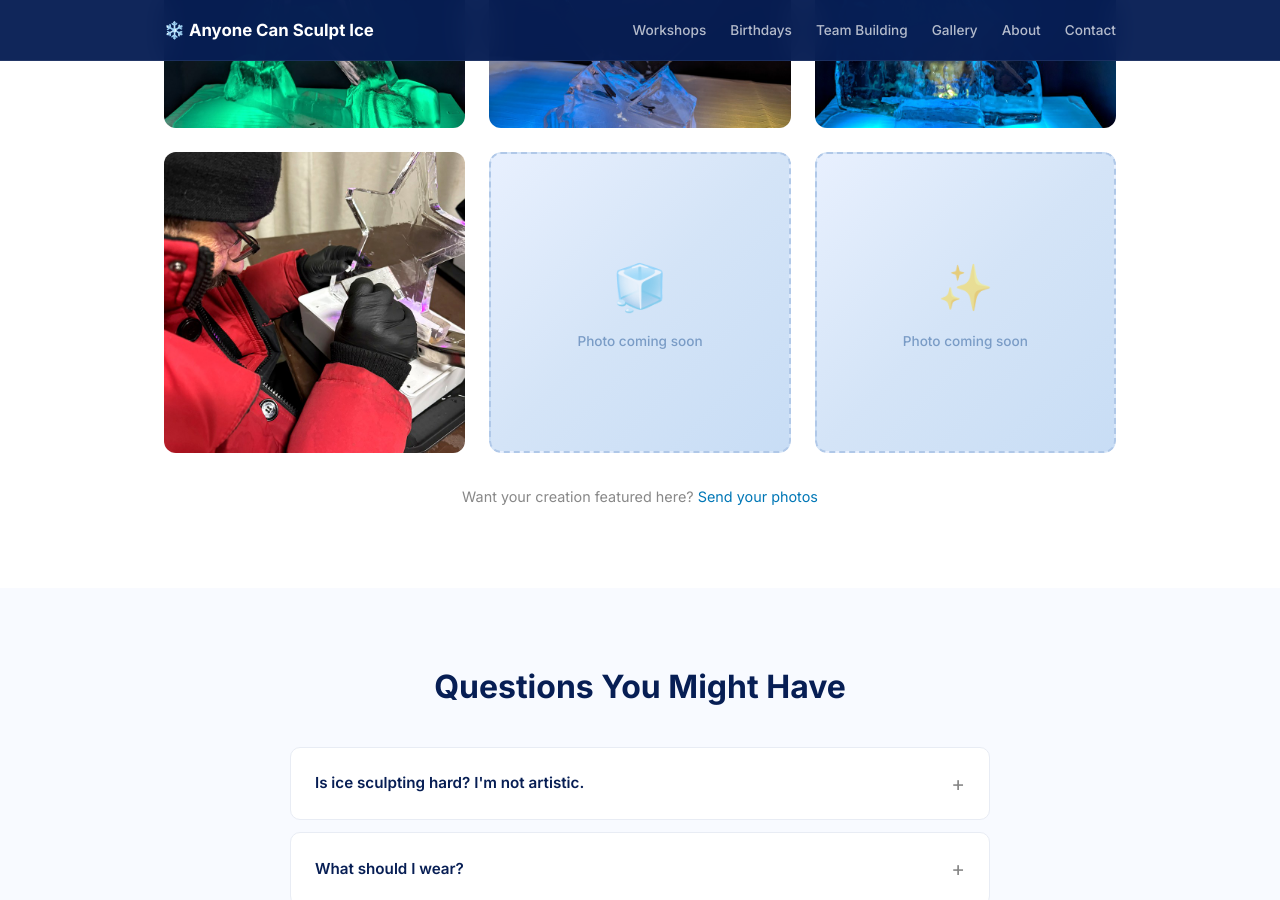
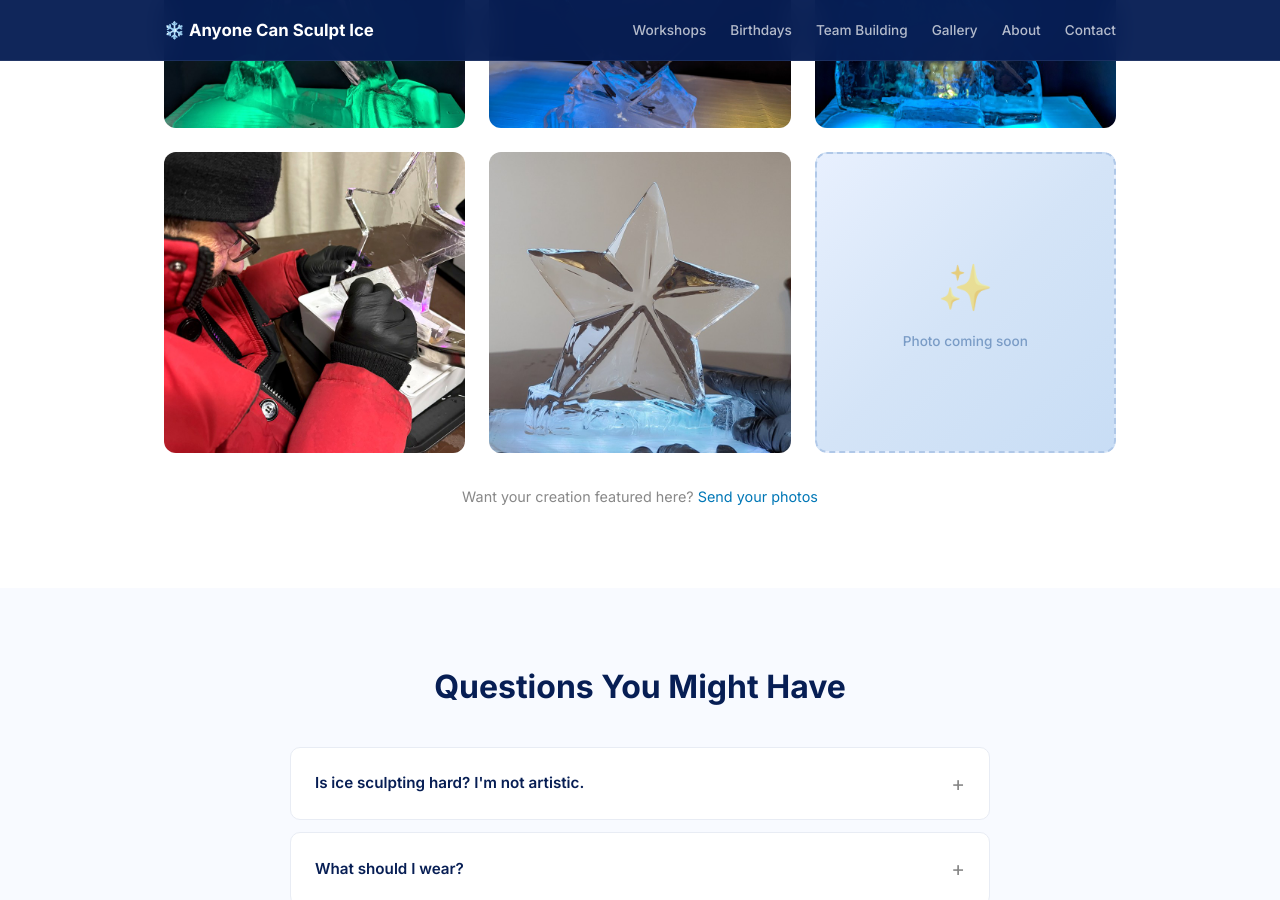
Before and after one commit to sufaice/anyonecansculptice.com, a Jekyll site: the page built from index.html, in a window 1280 px wide and 900 px high, scrolled down 4212 px. Built offline with Jekyll 4.4.1, drawn with Linux system fonts in a browser that asks for light colours.

Commit message:
feat(gallery): add clear star sculpture photo
PNG source flattened to RGB before JPEG save; 800x800 square crop.

```diff
--- a/index.html
+++ b/index.html
@@ -176,10 +176,9 @@ title: Anyone Can Sculpt Ice — Ottawa's Hands-On Ice Sculpting Workshops
              loading="lazy" width="800" height="800">
       </div>
       <div class="gallery-card">
-        <div class="gallery-placeholder">
-          <span class="gallery-icon">🧊</span>
-          <span class="gallery-label">Photo coming soon</span>
-        </div>
+        <img src="assets/gallery/angled-star-800.jpg"
+             alt="Clear hand-carved star ice sculpture on an illuminated base"
+             loading="lazy" width="800" height="800">
       </div>
       <div class="gallery-card">
         <div class="gallery-placeholder">
```
Also changed, not shown: assets/gallery/angled-star-800.jpg (added).
